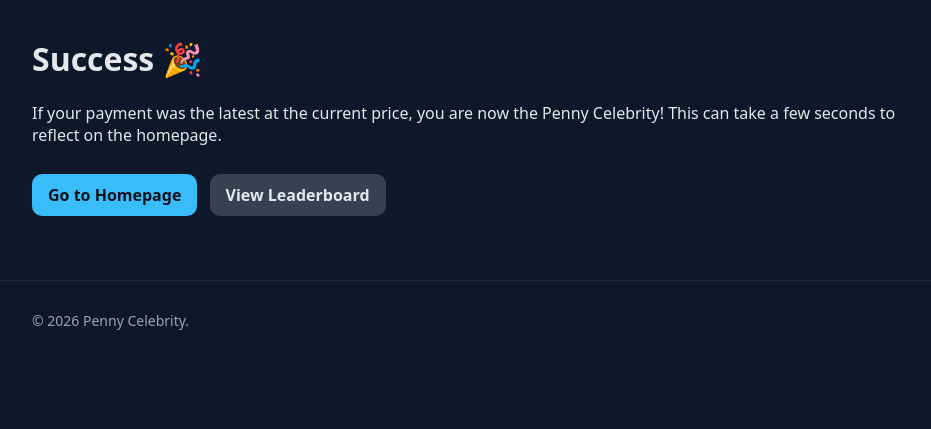
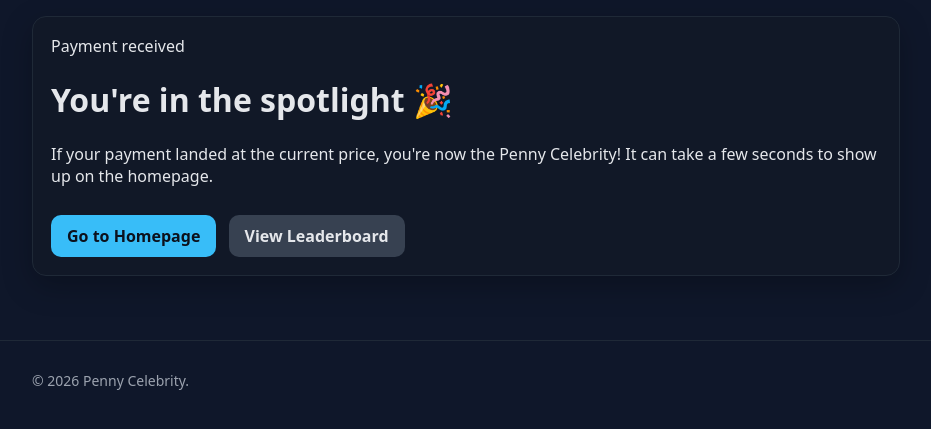
Before and after one commit to hubbinbunnin-oss/pennycelebrity, a Flask app: page /success in a window 1280 px wide. Shown: the part 55-484 px from the top of the page, without its empty margins (174-1105 px from the left). Run offline with Flask 3, Linux system fonts and the light colour scheme.

Commit message:
Update success.html

```diff
--- a/templates/success.html
+++ b/templates/success.html
@@ -1,7 +1,12 @@
 {% extends "layout.html" %}
 {% block content %}
-  <h1>Success 🎉</h1>
-  <p>If your payment was the latest at the current price, you are now the Penny Celebrity! This can take a few seconds to reflect on the homepage.</p>
-  <a class="btn" href="/">Go to Homepage</a>
-  <a class="btn ghost" href="/leaderboard">View Leaderboard</a>
+  <div class="card center">
+    <span class="eyebrow-top">Payment received</span>
+    <h1>You're in the spotlight 🎉</h1>
+    <p>If your payment landed at the current price, you're now the Penny Celebrity! It can take a few seconds to show up on the homepage.</p>
+    <div>
+      <a class="btn" href="/">Go to Homepage</a>
+      <a class="btn ghost" href="/leaderboard">View Leaderboard</a>
+    </div>
+  </div>
 {% endblock %}
```
